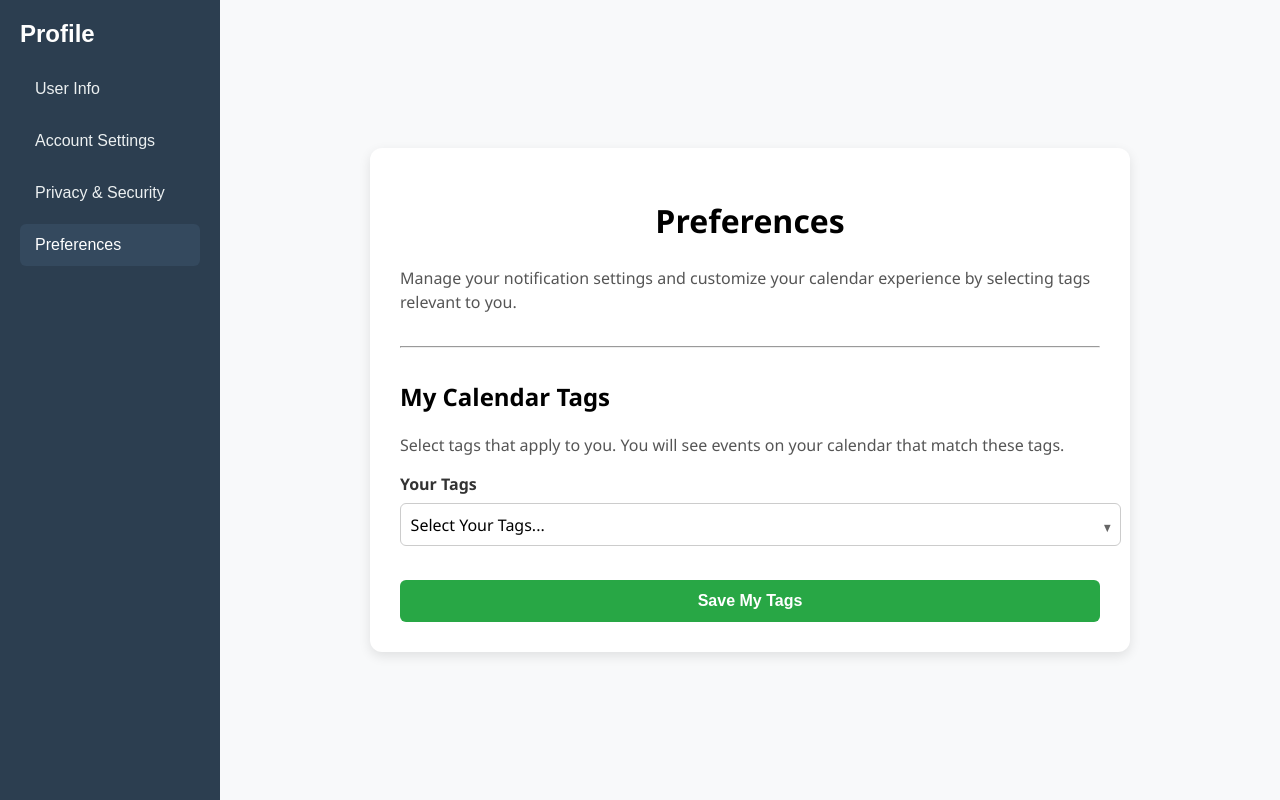
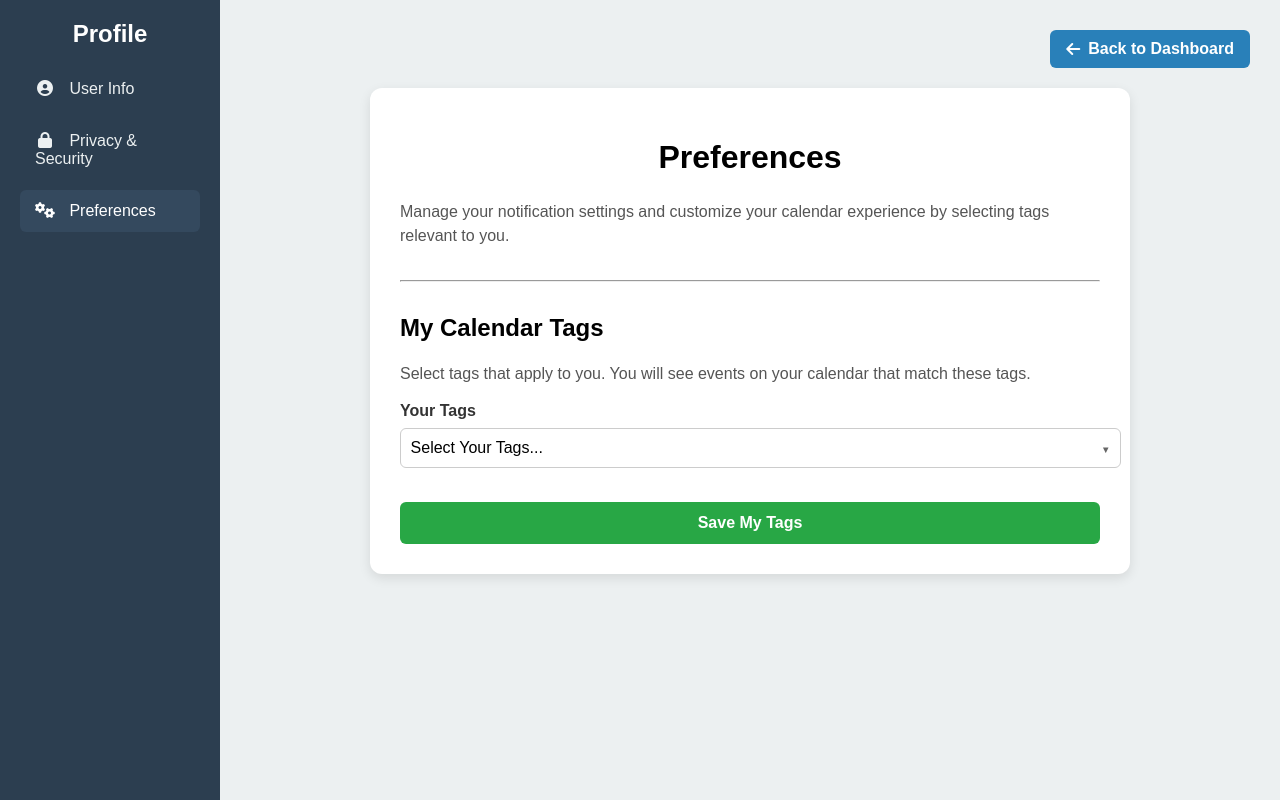
Before and after one commit to willmosAtKings/williamAT3, a Flask app: page /profile/preferences in a window 1280 px wide. Run offline with Flask 3, Linux system fonts and the light colour scheme; the visitor is signed in with stand-in values (Sample User, id 1).

Commit message:
Refactored profile menu

```diff
--- a/app.py
+++ b/app.py
@@ -639,11 +639,6 @@
 
         return render_template('profile/info.html', user=user)
 
-
-    @app.route('/profile/account')
-    def profile_account():
-        return render_template('profile/account.html')
-
     @app.route('/profile/privacy')
     def profile_privacy():
         return render_template('profile/privacy.html')
--- a/static/css/profile.css
+++ b/static/css/profile.css
@@ -21,12 +21,7 @@
   z-index: 100;
   display: flex;
   flex-direction: column;
-
-  /* --- THE FIX --- */
-  /* Explicitly set the font for the sidebar and all its children. */
-  /* This guarantees consistency across all pages that use this sidebar. */
   font-family: Arial, sans-serif;
-  /* --- END FIX --- */
 }
 
 .sidebar h2 {
@@ -34,7 +29,9 @@
   margin-bottom: 20px;
   font-weight: 600;
   font-size: 1.5rem;
+  text-align: center;
 }
+
 
 .sidebar .tab {
   display: block;
@@ -212,3 +209,37 @@
   cursor: pointer;
   font-weight: bold;
 }
+
+/* ===== DASHBOARD BACK BUTTON AND ICON TABS ===== */
+.sidebar .tab i {
+  margin-right: 10px;
+  width: 20px;
+  text-align: center;
+}
+
+.top-bar {
+  display: flex;
+  justify-content: flex-end;
+  align-items: center;
+  padding-bottom: 20px;
+}
+
+.back-button {
+  background-color: #2980b9;
+  color: white;
+  padding: 10px 16px;
+  border-radius: 6px;
+  text-decoration: none;
+  font-weight: bold;
+  display: inline-flex;
+  align-items: center;
+  transition: background-color 0.3s ease;
+}
+
+.back-button i {
+  margin-right: 8px;
+}
+
+.back-button:hover {
+  background-color: #1c6690;
+}
--- a/templates/profile/preferences.html
+++ b/templates/profile/preferences.html
@@ -1,22 +1,9 @@
-<!DOCTYPE html>
-<html lang="en">
-<head>
-  <meta charset="UTF-8" />
-  <title>Preferences</title>
-  <link rel="stylesheet" href="/static/css/profile.css" />
-  <!-- FIX: ADD THE MISSING STYLESHEET FOR THE MEGA MENU -->
-  <link rel="stylesheet" href="/static/css/create_event.css" />
-</head>
-<body>
-  <div class="sidebar">
-    <h2>Profile</h2>
-    <a href="/profile/info" class="tab">User Info</a>
-    <a href="/profile/account" class="tab">Account Settings</a>
-    <a href="/profile/privacy" class="tab">Privacy & Security</a>
-    <a href="/profile/preferences" class="tab active">Preferences</a>
-  </div>
+<!-- templates/profile/preferences.html -->
+{% extends "profile/profile_base.html" %}
+{% block title %}Preferences{% endblock %}
+{% set active_tab = 'preferences' %}
 
-  <div class="main-content">
+{% block content %}
   <div class="profile-card">
     <h1>Preferences</h1>
     <p>Manage your notification settings and customize your calendar experience by selecting tags relevant to you.</p>
@@ -26,7 +13,6 @@
     <h2>My Calendar Tags</h2>
     <p>Select tags that apply to you. You will see events on your calendar that match these tags.</p>
 
-        <!-- This div holds the user's current tags, for JavaScript to read -->
     <div id="user-current-tags" data-current-tags="{{ current_tags }}"></div>
 
     <div class="form-group">
@@ -36,9 +22,7 @@
           <span>Select Your Tags...</span>
           <i class="arrow down"></i>
         </div>
-                <div id="mega-menu-dropdown" class="mega-menu-dropdown">
-                    <!-- Populated by JavaScript -->
-                </div>
+        <div id="mega-menu-dropdown" class="mega-menu-dropdown"></div>
         <input type="hidden" id="selected-tags-input">
       </div>
       <div id="selected-tags-display" class="selected-tags-display"></div>
@@ -46,8 +30,8 @@
 
     <button id="saveTagsBtn" class="save-button">Save My Tags</button>
   </div>
-  </div>
+{% endblock %}
 
+{% block scripts %}
   <script src="/static/js/preferences.js"></script>
-</body>
-</html>
+{% endblock %}
--- /dev/null
+++ b/templates/profile/profile_base.html
@@ -0,0 +1,36 @@
+<!-- templates/profile_base.html -->
+<!DOCTYPE html>
+<html lang="en">
+<head>
+  <meta charset="UTF-8" />
+  <meta name="viewport" content="width=device-width, initial-scale=1.0"/>
+  <title>{% block title %}Profile{% endblock %}</title>
+  <link rel="stylesheet" href="/static/css/profile.css" />
+  <link rel="stylesheet" href="https://cdnjs.cloudflare.com/ajax/libs/font-awesome/6.5.0/css/all.min.css" />
+</head>
+<body>
+  <div class="sidebar">
+    <h2>Profile</h2>
+    <a href="/profile/info" class="tab {% if active_tab == 'info' %}active{% endif %}">
+      <i class="fas fa-user-circle"></i> User Info
+    </a>
+    <a href="/profile/privacy" class="tab {% if active_tab == 'privacy' %}active{% endif %}">
+      <i class="fas fa-lock"></i> Privacy & Security
+    </a>
+    <a href="/profile/preferences" class="tab {% if active_tab == 'preferences' %}active{% endif %}">
+      <i class="fas fa-cogs"></i> Preferences
+    </a>
+  </div>
+
+  <div class="main-content">
+    <div class="top-bar">
+      <a href="/dashboard" class="back-button">
+        <i class="fas fa-arrow-left"></i> Back to Dashboard
+      </a>
+    </div>
+    {% block content %}{% endblock %}
+  </div>
+
+  {% block scripts %}{% endblock %}
+</body>
+</html>
```
Also changed, not shown: templates/profile/account.html (deleted, +0 -26 lines), templates/profile/info.html (+8 -24 lines), templates/profile/privacy.html (+10 -24 lines), 1 other file. Lines whose indentation alone changed are shown as unchanged.
